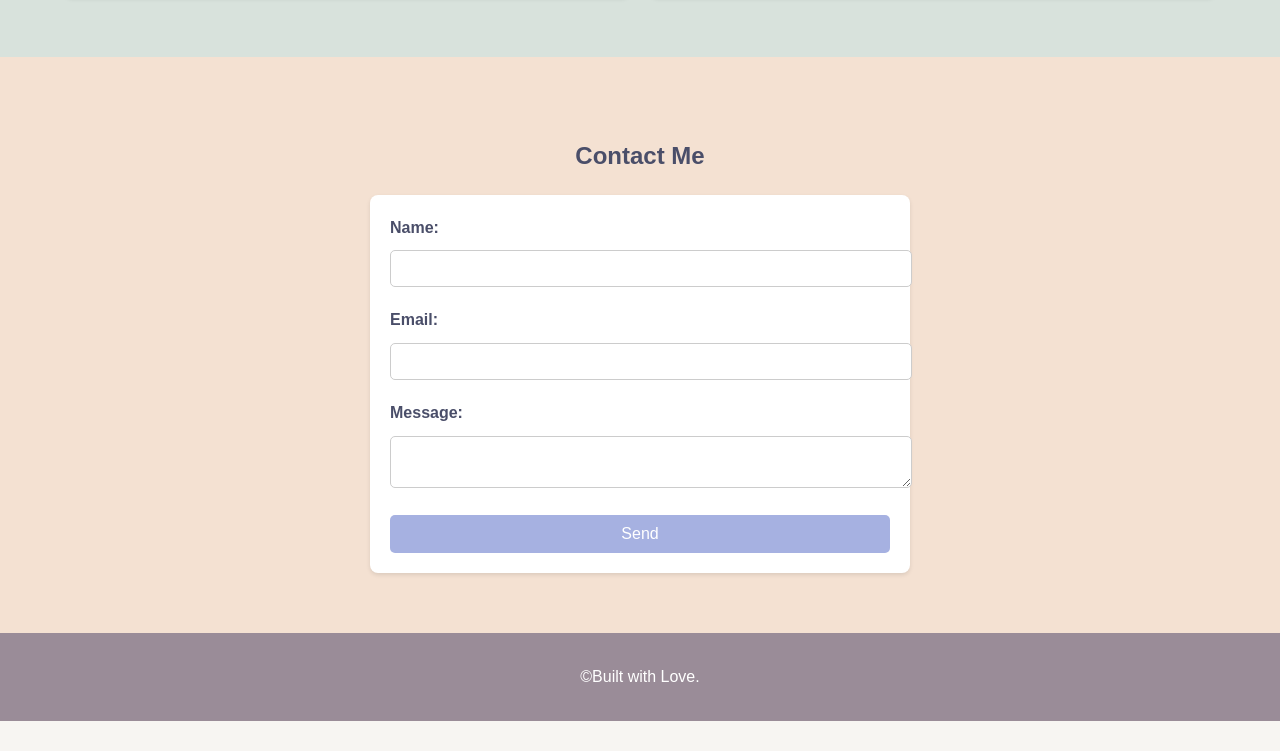
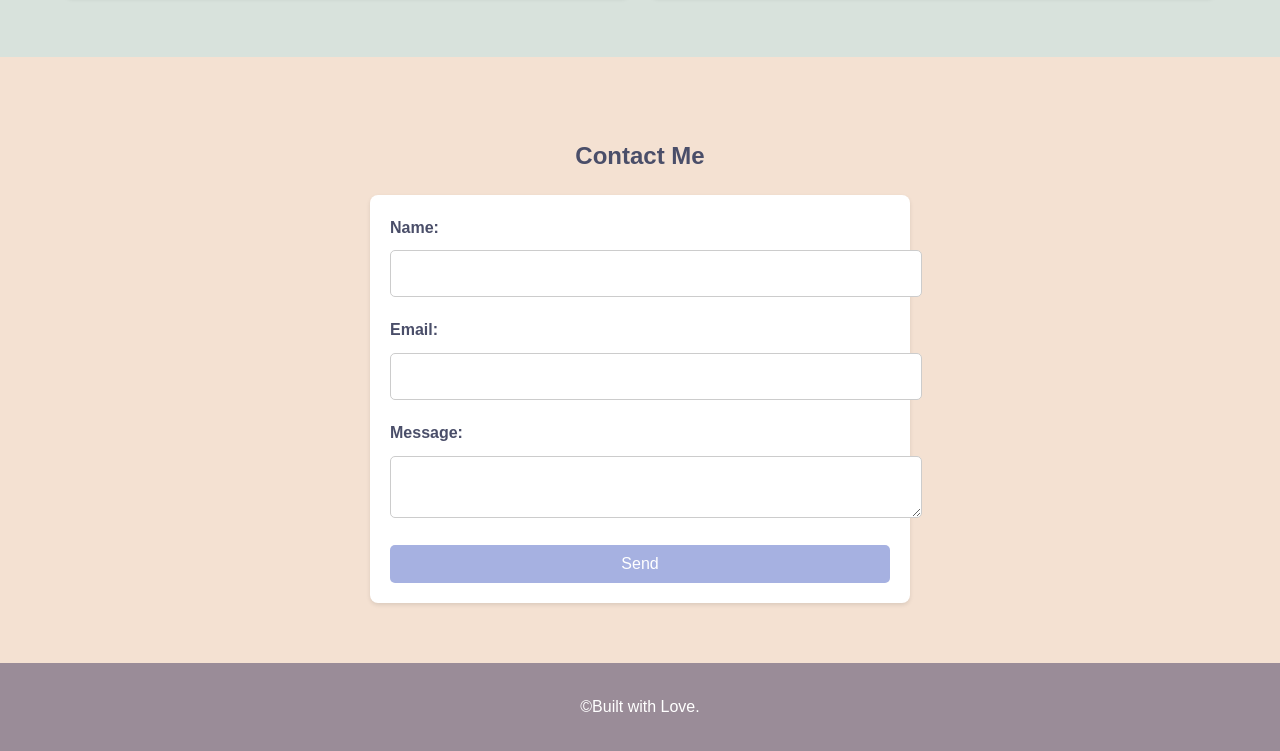
Before and after one commit to ManalSlamani/ManalSlamaniWebsite, a plain HTML site: page index.html in a window 1280 px wide. Shown: the part 1111-1862 px from the top of the page. Before the commit the page ends 1832 px from the top, so only its background shows below. Drawn offline with Linux system fonts and the light colour scheme.

Commit message:
STYLE css

```diff
--- a/css/styles.css
+++ b/css/styles.css
@@ -147,7 +147,7 @@ button:hover {
 
 .contact input, .contact textarea {
     width: 100%;
-    padding: 10px;
+    padding: 15px; /* change back to 10 px later */
     margin-bottom: 20px;
     border: 1px solid #ccc;
     border-radius: 5px;
```
